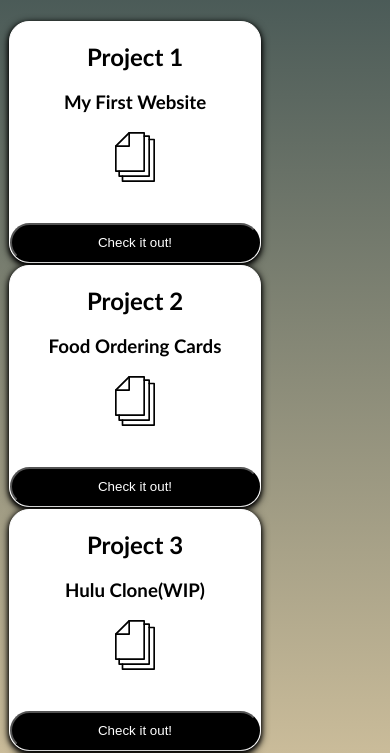
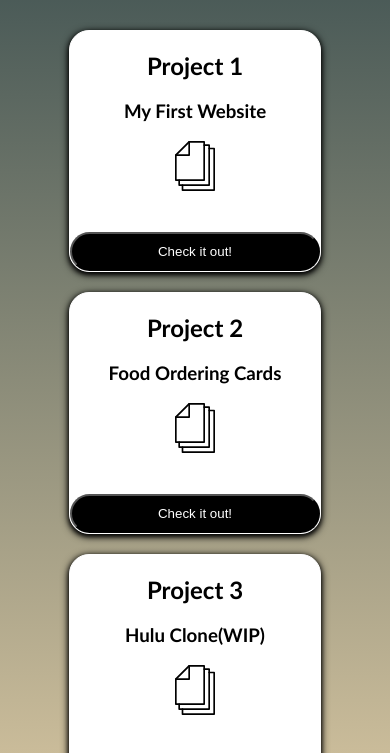
Before and after one commit to shaziyak03/Projects, a plain HTML site: page index.html in a window 390 px wide. Shown: the part 78-831 px from the top of the page. Drawn offline with Linux system fonts and the light colour scheme.

Commit message:
added media query

```diff
--- a/style.css
+++ b/style.css
@@ -16,19 +16,16 @@ body{
     height: 40px;
     padding-right: 20px;
 }
-
 .container{
     display: flex;
     justify-content: space-between;
     flex-wrap: wrap;
     height: 100vh;
 }
-
 .mainHeading{
     color: white;
     margin: auto;
 }
-
 .project{
     margin: 1px;
     position: relative;
@@ -39,13 +36,11 @@ body{
     background-color: white;
     box-shadow: 0 2px 5px 0 black, 0 2px 8px 0 black;
 }
-
 .svg-icon{
     width: 50px;
     height: 50px;
     fill: black;
 }
-
 .btnProject{
     position: absolute;
     bottom: 0;
@@ -84,3 +79,14 @@ a.projectLink{
 .line2{
     color: black;
 }
+/* -------Media Query-------- */
+@media (max-width: 850px){
+    .project{
+        margin: 40px;
+    }
+}
+@media (max-width: 786px){
+    .project{
+        margin: 10px auto;
+    }
+}
```
